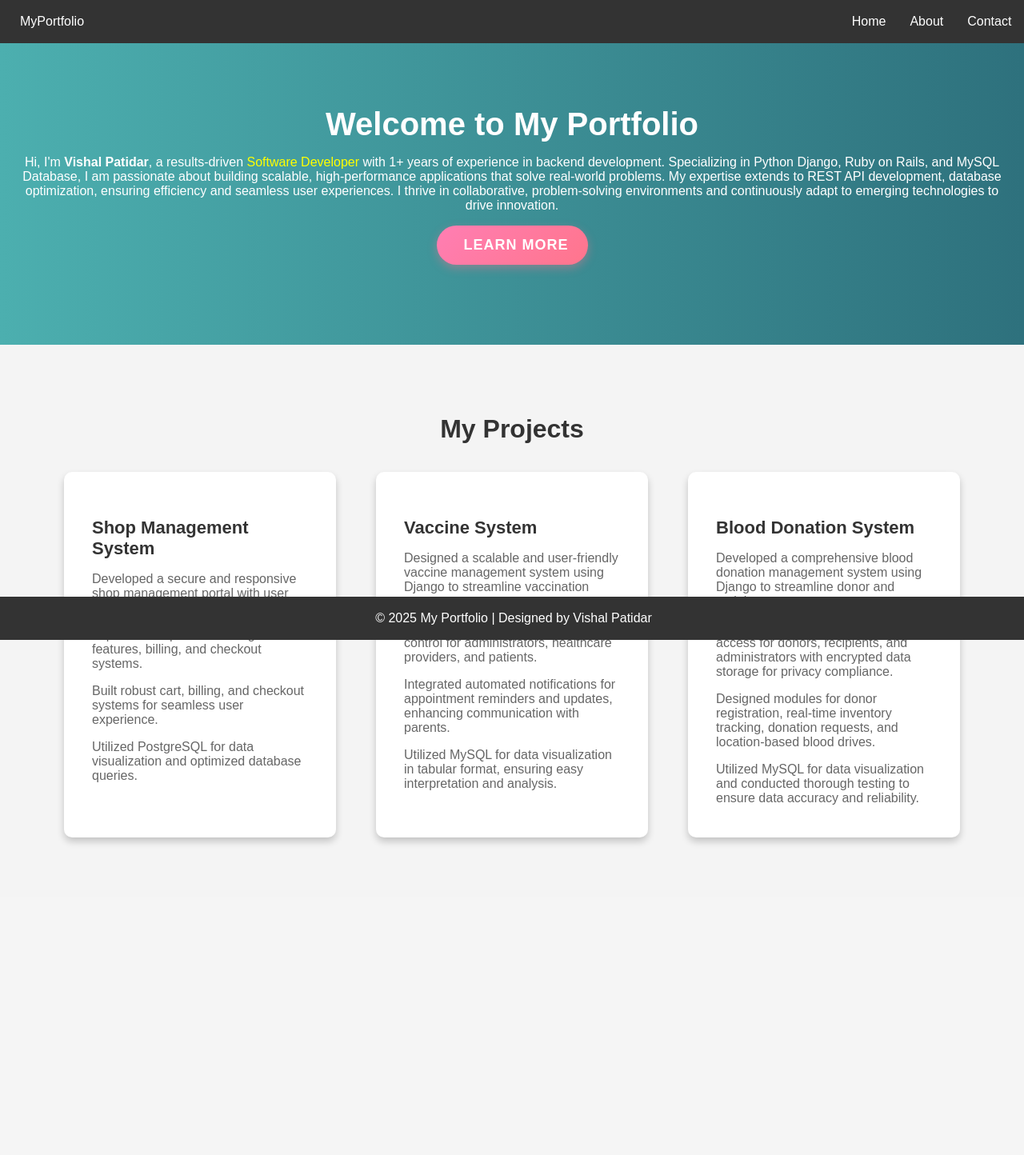
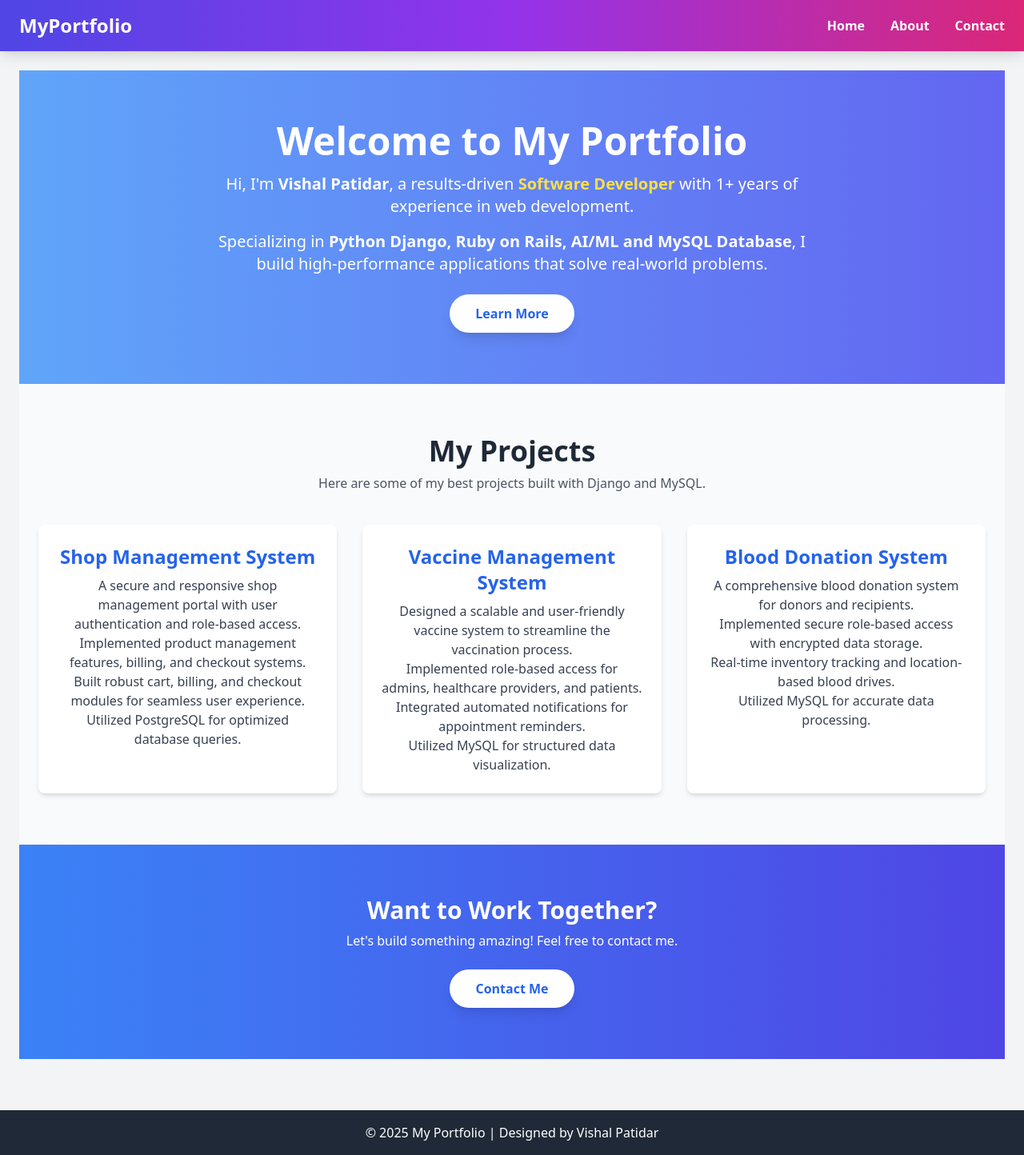
Before and after one commit to Vishal9669/my_portfolio, a Django app: page / in a window 1280 px wide. Shown: the whole page at 80% size. Before the commit the page ends 1055 px from the top, so only its background shows below. Run offline with Django 5.2, Linux system fonts and the light colour scheme; some libraries are stand-ins or nearby versions.

Commit message:
Replace css with tailwind css

```diff
--- a/main/static/css/styles.css
+++ /dev/null
@@ -1,322 +0,0 @@
-body {
-    font-family: 'Poppins', sans-serif;
-    margin: 0;
-    padding: 0;
-    background: #f4f4f4;
-}
-
-.navbar {
-    display: flex;
-    justify-content: space-between;
-    align-items: center;
-    background: #333333;
-    padding: 2px 25px;
-    position: fixed;
-    width: 98%;
-    overflow-x: none;
-    color: white;
-    z-index: 5;
-}
-
-.nav-links {
-    list-style: none;
-    display: flex;
-}
-
-.nav-links li {
-    margin: 0 15px;
-}
-
-.nav-links a {
-    color: white;
-    text-decoration: none;
-    font-size: 16px;
-}
-
-.hero {
-    background: linear-gradient(to right, #4cafaf, #2e717d);
-    color: white;
-    text-align: center;
-    padding: 100px 20px;
-}
-
-.hero-content h1 {
-    font-size: 40px;
-    margin-bottom: 10px;
-}
-
-.highlight {
-    color: yellow;
-}
-
-.projects {
-    text-align: center;
-    padding: 40px 20px;
-}
-
-.project-list {
-    display: flex;
-    justify-content: center;
-    flex-wrap: wrap;
-}
-
-.card {
-    background: white;
-    margin: 15px;
-    padding: 20px;
-    box-shadow: 0 4px 8px rgba(0,0,0,0.2);
-    border-radius: 10px;
-    transition: transform 0.3s;
-}
-
-.card:hover {
-    transform: scale(1.05);
-}
-
-.card img {
-    width: 100%;
-    height: auto;
-    border-radius: 10px;
-}
-
-.card-content {
-    padding: 10px;
-}
-
-.about-container {
-    display: flex;
-    justify-content: center;
-    align-items: center;
-    padding: 60px;
-    padding-top: 70px;
-}
-
-.about-container img {
-    width: 200px;
-    border-radius: 50%;
-    margin-right: 20px;
-}
-
-.about-text {
-    max-width: 500px;
-}
-
-.contact form {
-    max-width: 400px;
-    margin: auto;
-    display: flex;
-    flex-direction: column;
-}
-
-.contact input, .contact textarea, .contact button {
-    margin-bottom: 10px;
-    padding: 10px;
-    border-radius: 5px;
-    border: 1px solid #ddd;
-}
-
-.footer {
-    background: #333;
-    color: white;
-    text-align: center;
-    padding: 2px;
-    width: 100%;
-    position: fixed;
-    bottom: 0;
-}
-
-.projects {
-    text-align: center;
-    padding: 60px 20px;
-    background: #f4f4f4;
-}
-
-.projects h2 {
-    font-size: 32px;
-    margin-bottom: 20px;
-    color: #333;
-}
-
-.project-list {
-    display: flex;
-    justify-content: center;
-    flex-wrap: wrap;
-    gap: 20px;
-}
-
-.card {
-    background: white;
-    border-radius: 10px;
-    overflow: hidden;
-    width: 300px;
-    box-shadow: 0px 5px 10px rgba(0, 0, 0, 0.2);
-    text-align: left;
-    z-index: 0;
-}
-
-.card img {
-    width: 100%;
-    height: 180px;
-    object-fit: cover;
-}
-
-.card-content {
-    padding: 15px;
-}
-
-.card-content h3 {
-    font-size: 22px;
-    color: #333;
-    margin-bottom: 10px;
-}
-
-.card-content p {
-    font-size: 16px;
-    color: #666;
-    margin-bottom: 5px;
-}
-
-.btn-resume {
-    display: inline-flex;
-    align-items: center;
-    justify-content: center;
-    background: linear-gradient(135deg, #ff7eb3, #ff758c);
-    color: white;
-    padding: 14px 24px;
-    font-size: 18px;
-    font-weight: bold;
-    border-radius: 50px;
-    text-decoration: none;
-    transition: all 0.3s ease-in-out;
-    box-shadow: 0 4px 12px rgba(255, 118, 136, 0.4);
-    border: none;
-    outline: none;
-    cursor: pointer;
-}
-
-.btn-resume i {
-    margin-right: 10px;
-    font-size: 20px;
-}
-
-.btn-resume:hover {
-    background: linear-gradient(135deg, #ff5a8a, #ff3d68);
-    transform: translateY(-3px);
-    box-shadow: 0 6px 18px rgba(255, 85, 115, 0.5);
-}
-
-.btn-resume:active {
-    transform: scale(0.95);
-    box-shadow: 0 3px 10px rgba(255, 85, 115, 0.3);
-}
-
-.btn-learn-more {
-    display: inline-flex;
-    align-items: center;
-    justify-content: center;
-    background: linear-gradient(135deg, #ff7eb3, #ff758c); /* Gradient for a premium look */
-    color: white;
-    padding: 14px 24px;
-    font-size: 18px;
-    font-weight: bold;
-    border-radius: 50px;
-    text-decoration: none;
-    transition: all 0.3s ease-in-out;
-    box-shadow: 0 4px 12px rgba(255, 117, 140, 0.4);
-    border: none;
-    outline: none;
-    cursor: pointer;
-    text-transform: uppercase;
-    letter-spacing: 1px;
-}
-
-.btn-learn-more i {
-    margin-left: 10px;
-    font-size: 20px;
-}
-
-.btn-learn-more:hover {
-    background: linear-gradient(135deg, #ff3c7d, #ff1e57);
-    transform: translateY(-3px);
-    box-shadow: 0 6px 18px rgba(255, 117, 140, 0.5);
-}
-
-.btn-learn-more:active {
-    transform: scale(0.95);
-    box-shadow: 0 3px 10px rgba(255, 117, 140, 0.3);
-}
-
-.contact-container {
-    display: flex;
-    justify-content: center;
-    align-items: center;
-    height: 80vh;
-    padding-top: 70px;
-    background: linear-gradient(to right, #ac90c9, #2575fc);
-}
-
-.contact-box {
-    background: rgb(145, 120, 120);
-    padding: 30px;
-    padding-right: 50px;
-    border-radius: 12px;
-    box-shadow: 0px 4px 10px rgba(0, 0, 0, 0.2);
-    width: 400px;
-    text-align: center;
-}
-
-.contact-box h1 {
-    margin-bottom: 20px;
-    font-size: 28px;
-    color: #333;
-}
-
-.input-group {
-    margin-bottom: 15px;
-    text-align: left;
-}
-
-.input-group label {
-    display: block;
-    font-weight: bold;
-    color: #555;
-}
-
-.input-group input,
-.input-group textarea {
-    width: 100%;
-    padding: 10px;
-    border: 1px solid #ccc;
-    border-radius: 6px;
-    font-size: 16px;
-}
-
-.input-group textarea {
-    height: 100px;
-    resize: none;
-}
-
-.btn {
-    width: 50%;
-    padding: 8px;
-    margin: 5px;
-    background: #6a11cb;
-    color: white;
-    font-size: 18px;
-    border: none;
-    border-radius: 6px;
-    cursor: pointer;
-    transition: 0.3s ease;
-}
-
-.btn:hover {
-    background: #2575fc;
-}
-
-.alert {
-    background: #4CAF50;
-    color: white;
-    padding: 10px;
-    margin-bottom: 5px;
-    border-radius: 6px;
-}
--- a/main/templates/main/base.html
+++ b/main/templates/main/base.html
@@ -2,18 +2,20 @@
 <html lang="en">
 <head>
     {% load static %}
-
     <meta charset="UTF-8">
     <meta name="viewport" content="width=device-width, initial-scale=1.0">
     <title>{% block title %}Portfolio{% endblock %}</title>
-    <link rel="stylesheet" href="{% static 'css/styles.css' %}">
+    <script src="https://cdn.tailwindcss.com"></script>
 </head>
-<body>
+<body class="bg-gray-100 text-gray-900">
+
     {% include 'main/navbar.html' %}
-    <main>
+
+    <main class="container mx-auto p-6">
         {% block content %}{% endblock %}
     </main>
+
     {% include 'main/footer.html' %}
-    <script src="{% static 'js/script.js' %}"></script>
+
 </body>
 </html>
--- a/main/templates/main/footer.html
+++ b/main/templates/main/footer.html
@@ -1,3 +1,3 @@
-<footer class="footer">
+<footer class="bg-gray-800 text-white text-center p-4 mt-10">
     <p>&copy; 2025 My Portfolio | Designed by Vishal Patidar</p>
 </footer>
--- a/main/templates/main/home.html
+++ b/main/templates/main/home.html
@@ -4,54 +4,66 @@
 {% block title %}Home - Portfolio{% endblock %}
 
 {% block content %}
-<section class="hero">
-    <div class="hero-content">
-        <h1>Welcome to My Portfolio</h1>
-        <p>Hi, I'm <b>Vishal Patidar</b>, a results-driven <span class="highlight">Software Developer</span> with 1+ years of experience in backend development.
-        Specializing in Python Django, Ruby on Rails, and MySQL Database, I am passionate about building scalable, high-performance applications that solve real-world problems.
-        My expertise extends to REST API development, database optimization, ensuring efficiency and seamless user experiences.
-        I thrive in collaborative, problem-solving environments and continuously adapt to emerging technologies to drive innovation.</p>
-        <a href="/about/" class="btn-learn-more">
+
+<section class="flex flex-col justify-center items-center text-center bg-gradient-to-r from-blue-400 to-indigo-500 text-white px-6 py-16 mt-16">
+    <div class="max-w-3xl">
+        <h1 class="text-4xl sm:text-5xl font-extrabold">Welcome to My Portfolio</h1>
+        <p class="mt-4 text-lg sm:text-xl leading-relaxed">
+            Hi, I'm <b>Vishal Patidar</b>, a results-driven
+            <span class="font-semibold text-yellow-300">Software Developer</span> with 1+ years of experience in web development.
+        </p>
+        <p class="mt-4 text-lg sm:text-xl leading-relaxed">
+            Specializing in <b>Python Django, Ruby on Rails, AI/ML and MySQL Database</b>, I build high-performance applications that solve real-world problems.
+        </p>
+        <a href="/about/" class="mt-6 inline-block bg-white text-blue-600 font-semibold px-8 py-3 rounded-full shadow-lg hover:bg-gray-100 hover:scale-105 transition-all duration-300 ease-in-out">
             <i class="fas fa-arrow-right"></i> Learn More
         </a>
-
     </div>
 </section>
 
-<section class="projects">
-    <h2>My Projects</h2>
-    <div class="project-list">
+<section class="py-16 bg-gray-50">
+    <div class="container mx-auto px-6 text-center">
+        <h2 class="text-4xl font-bold text-gray-800">My Projects</h2>
+        <p class="text-gray-600 mt-2">Here are some of my best projects built with Django and MySQL.</p>
 
-        <div class="card">
-            <div class="card-content">
-                <h3>Shop Management System</h3>
-                <p>Developed a secure and responsive shop management portal with user authentication and role-based access.</p>
-                <p>Implemented product management features, billing, and checkout systems.</p>
-                <p>Built robust cart, billing, and checkout systems for seamless user experience.</p>
-                <p>Utilized PostgreSQL for data visualization and optimized database queries.</p>
+        <div class="grid md:grid-cols-3 gap-8 mt-10">
+
+            <div class="bg-white p-6 rounded-lg shadow-md hover:shadow-xl transform hover:-translate-y-2 transition-all">
+                <h3 class="text-2xl font-bold text-blue-600">Shop Management System</h3>
+                <p class="mt-2 text-gray-700">A secure and responsive shop management portal with user authentication and role-based access.</p>
+                <p class="text-gray-700">Implemented product management features, billing, and checkout systems.</p>
+                <p class="text-gray-700">Built robust cart, billing, and checkout modules for seamless user experience.</p>
+                <p class="text-gray-700">Utilized PostgreSQL for optimized database queries.</p>
             </div>
+
+            <div class="bg-white p-6 rounded-lg shadow-md hover:shadow-xl transform hover:-translate-y-2 transition-all">
+                <h3 class="text-2xl font-bold text-blue-600">Vaccine Management System</h3>
+                <p class="mt-2 text-gray-700">Designed a scalable and user-friendly vaccine system to streamline the vaccination process.</p>
+                <p class="text-gray-700">Implemented role-based access for admins, healthcare providers, and patients.</p>
+                <p class="text-gray-700">Integrated automated notifications for appointment reminders.</p>
+                <p class="text-gray-700">Utilized MySQL for structured data visualization.</p>
+            </div>
+
+            <div class="bg-white p-6 rounded-lg shadow-md hover:shadow-xl transform hover:-translate-y-2 transition-all">
+                <h3 class="text-2xl font-bold text-blue-600">Blood Donation System</h3>
+                <p class="mt-2 text-gray-700">A comprehensive blood donation system for donors and recipients.</p>
+                <p class="text-gray-700">Implemented secure role-based access with encrypted data storage.</p>
+                <p class="text-gray-700">Real-time inventory tracking and location-based blood drives.</p>
+                <p class="text-gray-700">Utilized MySQL for accurate data processing.</p>
+            </div>
+
         </div>
-
-        <div class="card">
-            <div class="card-content">
-                <h3>Vaccine System</h3>
-                <p>Designed a scalable and user-friendly vaccine management system using Django to streamline vaccination processes.</p>
-                <p>Implemented role-based access control for administrators, healthcare providers, and patients.</p>
-                <p>Integrated automated notifications for appointment reminders and updates, enhancing communication with parents.</p>
-                <p>Utilized MySQL for data visualization in tabular format, ensuring easy interpretation and analysis.</p>
-            </div>
-        </div>
-
-        <div class="card">
-            <div class="card-content">
-                <h3>Blood Donation System</h3>
-                <p>Developed a comprehensive blood donation management system using Django to streamline donor and recipient processes.</p>
-                <p>Implemented secure role-based access for donors, recipients, and administrators with encrypted data storage for privacy compliance.</p>
-                <p>Designed modules for donor registration, real-time inventory tracking, donation requests, and location-based blood drives.</p>
-                <p>Utilized MySQL for data visualization and conducted thorough testing to ensure data accuracy and reliability.</p>
-            </div>
-        </div>
-
     </div>
 </section>
+
+<section class="py-16 bg-gradient-to-r from-blue-500 to-indigo-600 text-white text-center">
+    <div class="container mx-auto px-6">
+        <h2 class="text-3xl font-bold">Want to Work Together?</h2>
+        <p class="mt-2">Let's build something amazing! Feel free to contact me.</p>
+        <a href="/contact/" class="mt-6 inline-block bg-white text-blue-600 font-semibold hover:bg-gray-100 hover:scale-105 px-8 py-3 rounded-full shadow-lg hover:bg-gray-200 transition-all">
+            Contact Me
+        </a>
+    </div>
+</section>
+
 {% endblock %}
--- a/main/templates/main/navbar.html
+++ b/main/templates/main/navbar.html
@@ -1,8 +1,18 @@
-<nav class="navbar">
-    <div class="logo">MyPortfolio</div>
-    <ul class="nav-links">
-        <li><a href="/">Home</a></li>
-        <li><a href="/about/">About</a></li>
-        <li><a href="/contact/">Contact</a></li>
-    </ul>
+<nav class="fixed top-0 left-0 w-full bg-gradient-to-r from-indigo-600 via-purple-600 to-pink-600 shadow-lg z-50">
+    <div class="container mx-auto flex justify-between items-center py-4 px-6">
+
+        <a href="/" class="text-2xl font-extrabold text-white hover:text-gray-100 transition duration-300">MyPortfolio</a>
+
+        <ul class="hidden md:flex space-x-8">
+            <li><a href="/" class="text-white hover:text-gray-200 font-semibold transition duration-300">Home</a></li>
+            <li><a href="/about/" class="text-white hover:text-gray-200 font-semibold transition duration-300">About</a></li>
+            <li><a href="/contact/" class="text-white hover:text-gray-200 font-semibold transition duration-300">Contact</a></li>
+        </ul>
+
+        <ul class="md:hidden space-x-6">
+            <li><a href="/" class="text-white hover:text-gray-200 font-semibold transition duration-300">Home</a></li>
+            <li><a href="/about/" class="text-white hover:text-gray-200 font-semibold transition duration-300">About</a></li>
+            <li><a href="/contact/" class="text-white hover:text-gray-200 font-semibold transition duration-300">Contact</a></li>
+        </ul>
+    </div>
 </nav>
```
Also changed, not shown: main/templates/main/about.html (+21 -10 lines), main/templates/main/contact.html (+13 -14 lines).
